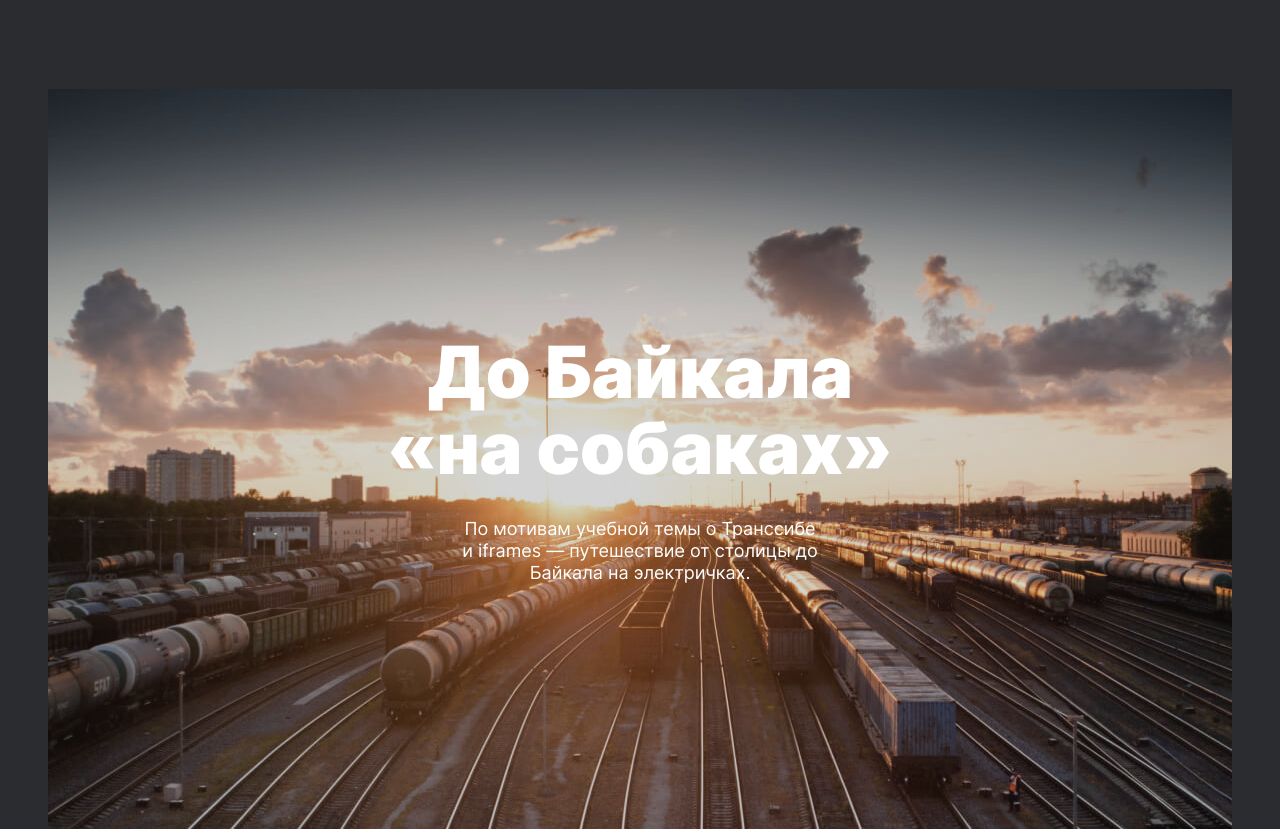
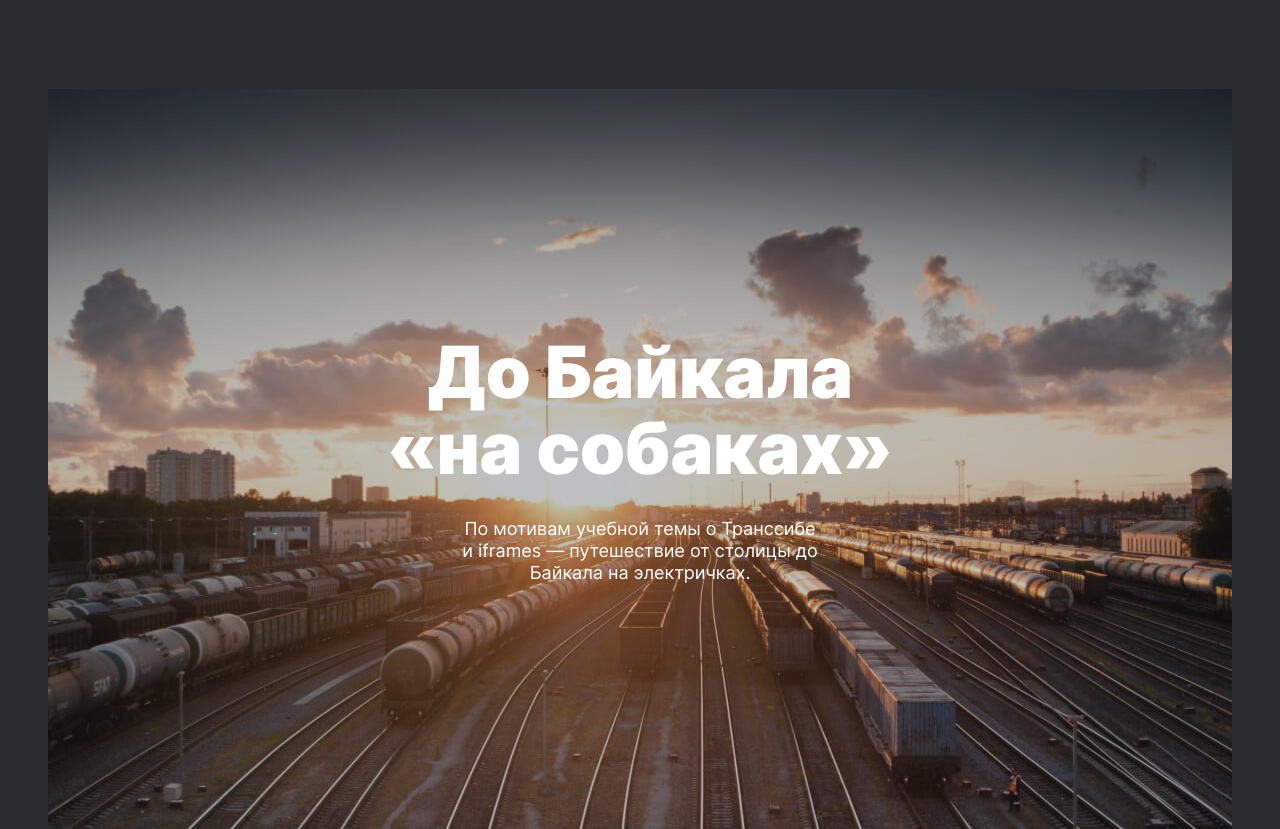
Before and after one commit to sytnikspb/russian-travel, a plain HTML site: page index.html in a window 1280 px wide. Shown: the part 5314-6143 px from the top of the page. Drawn offline with Linux system fonts and the light colour scheme.

Commit message:
ПР3 v1.2 Исправлены замечания и ошибки код-ревью

```diff
--- a/blocks/cover/__background/cover__background.css
+++ /dev/null
@@ -1,9 +0,0 @@
-.cover__background {
-  width: 100%;
-  height: 100%;
-  background-color: #2a2c2f;
-  position: absolute;
-  opacity: 0.8;
-  z-index: -1;
-  object-fit: cover;
-}
--- a/blocks/cover/__link/cover__link.css
+++ b/blocks/cover/__link/cover__link.css
@@ -1,18 +1,43 @@
 .cover__link {
   width: 100%;
   height: 100%;
-  text-decoration-line: none;
+  text-decoration: none;
   color: #fff;
   display: flex;
   flex-direction: column;
   align-items: center;
   justify-content: center;
+  position: relative;
+
 }
 
-.cover__link .cover__background {
+.cover__link::before {
+  content: '';
+  background-image: url(../../../images/cover-trains.jpg);
+  background-position: center;
+  background-size: cover;
+  background-repeat: no-repeat;
+  position: absolute;
+  top: 0;
+  left: 0;
+  right: 0;
+  bottom: 0;
+  z-index: -1;
+}
+
+.cover__link::after {
+  content: '';
+  background-color: #2a2c2f;
+  opacity: .3;
+  position: absolute;
+  top: 0;
+  left: 0;
+  right: 0;
+  bottom: 0;
+  z-index: -1;
   transition: opacity .2s linear;
 }
 
-.cover__link:hover .cover__background {
-  opacity: 0.3;
+.cover__link:hover::after {
+  opacity: .8;
 }
--- a/blocks/cover/__subtitle/cover__subtitle.css
+++ b/blocks/cover/__subtitle/cover__subtitle.css
@@ -4,7 +4,6 @@
   text-align: center;
   max-width: 360px;
   margin: 0;
-  z-index: 1;
 }
 
 @media screen and (max-width: 320px) {
--- a/blocks/cover/__title/cover__title.css
+++ b/blocks/cover/__title/cover__title.css
@@ -6,7 +6,6 @@
   text-align: center;
   margin: 0;
   margin-bottom: 32px;
-  z-index: 1;
 }
 
 @media screen and (max-width: 529px) {
--- a/blocks/cover/cover.css
+++ b/blocks/cover/cover.css
@@ -1,5 +1,6 @@
 .cover {
-  width: 1184px;
+  max-width: 1184px;
+  width: 100%;
   height: 740px;
   position: relative;
   margin: auto;
@@ -9,14 +10,13 @@
 
 @media screen and (max-width: 1200px) {
   .cover {
-    width: 100%;
-    height: 740px;
+    height: 640px;
   }
 }
 
-@media screen and (max-width: 1024px) {
+@media screen and (max-width: 935px) {
   .cover {
-    height: 640px;
+    height: 540px;
   }
 }
 
@@ -33,6 +33,12 @@
   }
 }
 
+@media screen and (max-width: 380px) {
+  .cover {
+    height: 380px;
+  }
+}
+
 @media screen and (max-width: 320px) {
   .cover {
     height: 200px;
--- a/blocks/lead/__title/lead__title.css
+++ b/blocks/lead/__title/lead__title.css
@@ -15,6 +15,13 @@
   }
 }
 
+@media screen and (max-width:750px) {
+  .lead__title {
+    font-size: 86px;
+    line-height: 90px;
+  }
+}
+
 @media screen and (max-width:714px) {
   .lead__title {
     font-size: 80px;
@@ -22,11 +29,11 @@
   }
 }
 
-@media screen and (max-width:600px) {
+@media screen and (max-width:630px) {
   .lead__title {
-    font-size: 60px;
-    line-height: 64px;
-    max-width: 500px;
+    font-size: 52px;
+    line-height: 56px;
+    max-width: 400px;
     margin: 0 auto;
   }
 }
@@ -35,7 +42,7 @@
   .lead__title {
     font-size: 46px;
     line-height: 50px;
-    max-width: 350px;
+    max-width: 360px;
     margin: auto;
   }
 }
--- a/index.html
+++ b/index.html
@@ -134,7 +134,6 @@
 
     <section class="cover">
       <a href="https://stampsy.com/na-elektrichkakh-do-baikala" target="_blank" class="cover__link">
-        <img class="cover__background" src="./images/cover-trains.jpg" alt="Сортировочная станция. Грузовые составы на железнодорожных путях в лучах заката.">
         <h2 class="cover__title">До Байкала «на собаках»</h2>
         <p class="cover__subtitle">По мотивам учебной темы о Транссибе и iframes — путешествие от столицы до Байкала на электричках.</p>
       </a>
--- a/pages/index.css
+++ b/pages/index.css
@@ -32,7 +32,6 @@
 @import url(../blocks/place/__paragraph/place__paragraph.css);
 @import url(../blocks/cover/cover.css);
 @import url(../blocks/cover/__link/cover__link.css);
-@import url(../blocks/cover/__background/cover__background.css);
 @import url(../blocks/cover/__title/cover__title.css);
 @import url(../blocks/cover/__subtitle/cover__subtitle.css);
 @import url(../blocks/footer/footer.css);
```
